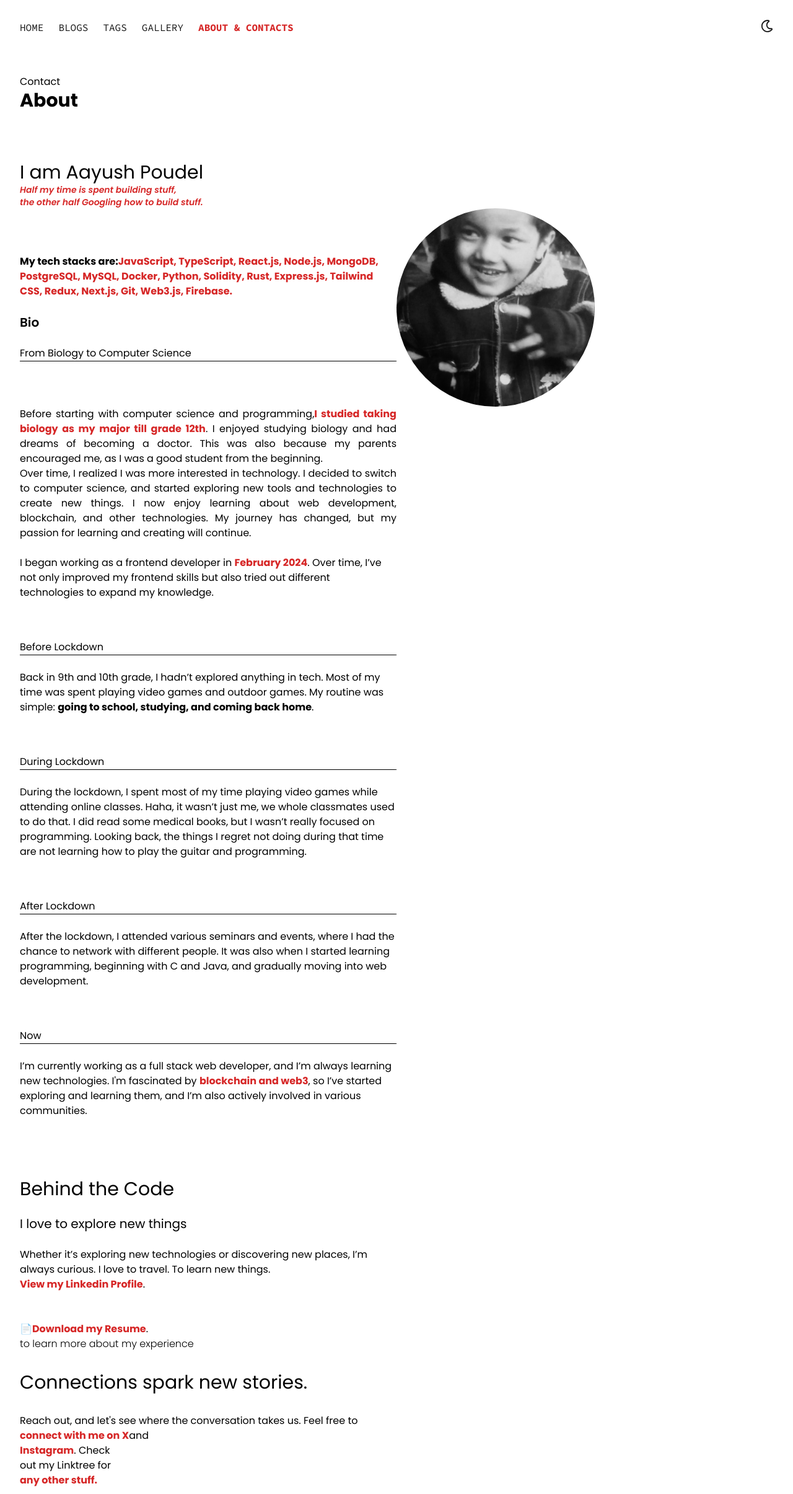
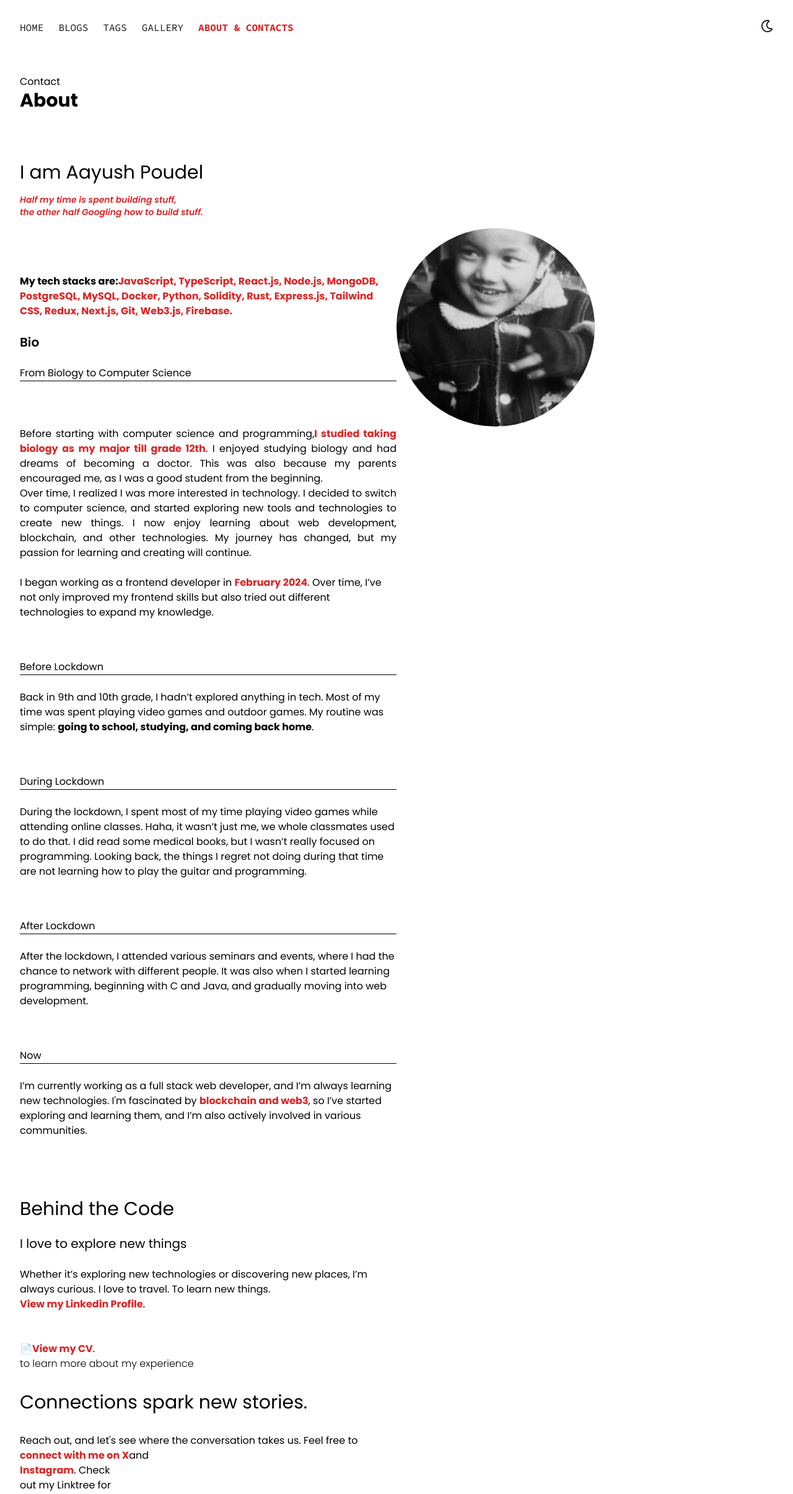
Before and after one commit to aayushhh44/my_portfolio, a Next.js app: page /contacts in a window 1280 px wide. Shown: the top 2410 px of the page at 62% size. Built offline with nearby package versions, Linux system fonts and the light colour scheme; what tailwindcss-motion would draw is missing.

Commit message:
Add: cv link

```diff
--- a/src/api/index.js
+++ b/src/api/index.js
@@ -1,6 +1,10 @@
 import axios from "axios";
+//production
+export const baseURL = 'https://portfolio-backend-ujzz.onrender.com/api';
 
-export const baseURL = 'https://portfolio-backend-ujzz.onrender.com/api';
+//dev
+// export const baseURL = 'http://localhost:3090/api';
+
 
 export default axios.create({
     baseURL:baseURL
--- a/src/app/(page)/contacts/page.jsx
+++ b/src/app/(page)/contacts/page.jsx
@@ -12,14 +12,16 @@ const Contacts = () => {
         <p className="font-poppins font-bold text-3xl">About</p>
       </div>
 
-      <div className="font-poppins mt-20">
+      <div className="font-poppins mt-20 flex flex-col space-y-4 mb-4">
         <p className="text-3xl">I am Aayush Poudel</p>
+        <div>
         <p className="font-poppins italic font-semibold text-sm text-[#d62727]">
           Half my time is spent building stuff,
         </p>
         <p className="font-poppins italic font-semibold text-sm text-[#d62727]">
           the other half Googling how to build stuff.
         </p>
+        </div>
       </div>
 
       <div className="flex flex-col-reverse sm:flex-row font-poppins items-center justify-center ">
@@ -39,10 +41,10 @@ const Contacts = () => {
           <hr className=" border-black border-1 dark:border-white" />
         </div>
 
-        <div className=" w-full motion-preset-flomoji-🚀 sm:w-1/2">
+        <div className=" w-full motion-preset-flomoji-🚀 sm:w-1/2 ">
           <img
             loading="eager"
-            className="rounded-full  w-80 h-80 object-cover motion-preset-compress "
+            className="rounded-full mb-6 sm:mb-0  w-80 h-80 object-cover motion-preset-compress "
             src="/my_image.jpg"
             alt=""
           />
@@ -129,14 +131,18 @@ const Contacts = () => {
           Whether it’s exploring new technologies or discovering new places, I’m
           always curious. I love to travel. To learn new things.
         </p>
-        <a target="_blank" className="text-[#d62727] font-poppins font-bold" href="https://www.linkedin.com/in/aayush-tech-poudel/">
+        <a
+          target="_blank"
+          className="text-[#d62727] font-poppins font-bold"
+          href="https://www.linkedin.com/in/aayush-tech-poudel/"
+        >
           View my Linkedin Profile
         </a>
         .
         <br />
         <div className="mt-12">
-          <a className="text-[#d62727] font-poppins font-bold " href="">
-            📄Download my Resume
+          <a target="_blank" className="text-[#d62727] font-poppins font-bold " href="https://github.com/aayushhh44/my_docs/blob/main/mycv.pdf">
+            📄View my CV
           </a>
           .
           <p className="font-light  font-poppins">
@@ -149,7 +155,11 @@ const Contacts = () => {
         <p>
           Reach out, and let's see where the conversation takes us. Feel free to
         </p>
-        <a className="text-[#d62727] font-bold" target="_blank" href="https://x.com/aaymongush">
+        <a
+          className="text-[#d62727] font-bold"
+          target="_blank"
+          href="https://x.com/aaymongush"
+        >
           connect with me on X
         </a>
         <span>and</span>
```
